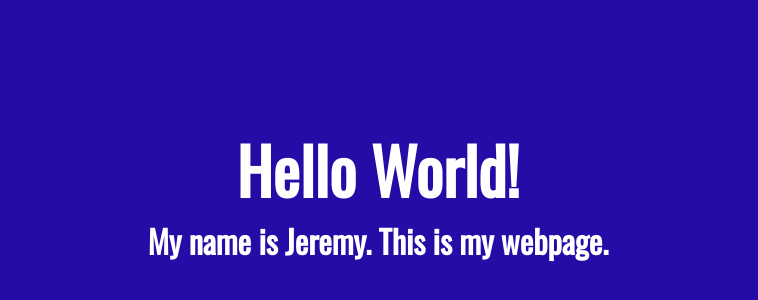
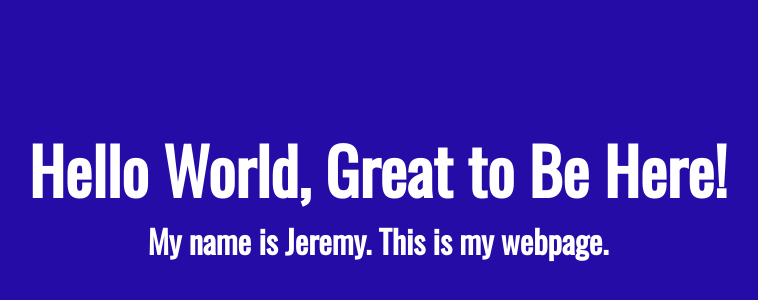
Before and after one commit to jrue/01-first-website, a plain HTML site: page index.html in a window 1280 px wide. Shown: the part 208-508 px from the top of the page, without its empty margins (262-1020 px from the left). Drawn offline with nearby package versions, Linux system fonts and the light colour scheme.

Commit message:
chanced my h1 tag

```diff
--- a/index.html
+++ b/index.html
@@ -6,7 +6,7 @@
     </head>
     <body>
         <div class="container">
-            <h1>Hello World!</h1>
+            <h1>Hello World, Great to Be Here!</h1>
             <h3>My name is Jeremy. This is my webpage.</h3>
         </div>
     </body>
```
